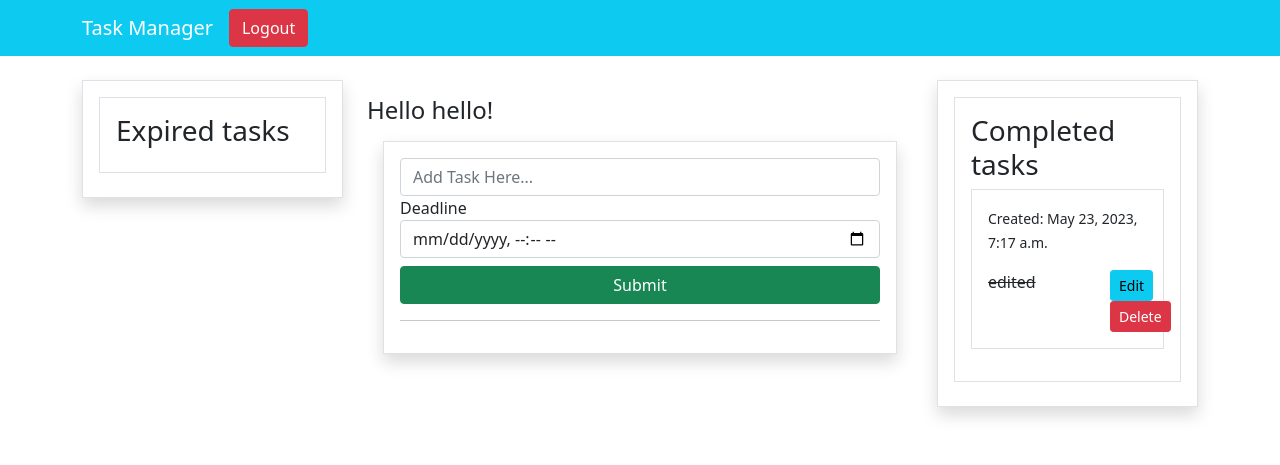
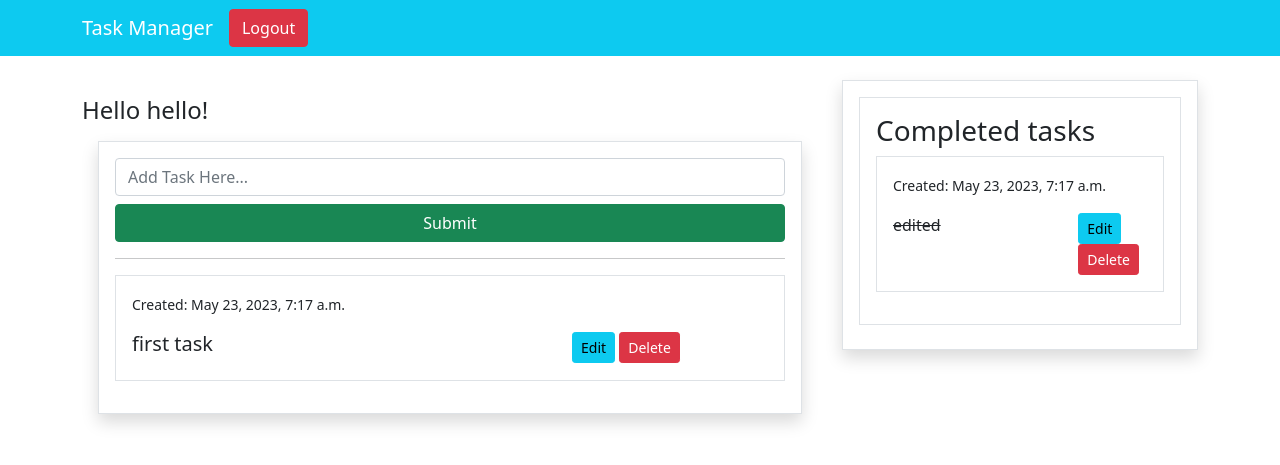
Before and after one commit to sanumuhammedc/django-crud, a Django app: page / in a window 1280 px wide. Shown: the top 465 px of the page. Run offline with Django 4.2, Linux system fonts and the light colour scheme; a user stored in the database is signed in; data comes from the database, SQL or seed files in the repository; both versions use the stored data as it was before the commit; some libraries are stand-ins or nearby versions.

Commit message:
changed todo app

```diff
--- a/myapp/templates/partials/aside.html
+++ /dev/null
@@ -1,28 +0,0 @@
-<div style="margin-top: 5rem !important;" class="border p-3 shadow">
-    <div class="border p-3 mb-2">
-        <h3>Expired tasks</h3>
-        {% for todo in todos %}
-            {% if todo.deadline < now %}
-                <div class="border p-3 mb-3">
-                <small>Created: {{ todo.created }}</small><br>
-                {% if todo.deadline %}
-                    <small>Deadline: {{ todo.deadline }}</small>
-                {% endif %}
-                <div class="row mt-3">
-                    <div class="col-md-8">
-                        {% if todo.complete == True %}
-                            <s><p>{{ todo.title }}</p></s>
-                        {% else %}
-                            <h5>{{ todo.title }}</h5>
-                        {% endif %}
-                    </div>
-                    <div class="col-md-4">
-                        <a class="btn btn-info btn-sm" href="{% url 'update' todo.id %}">Edit</a>
-                        <a class="btn btn-danger btn-sm" href="{% url 'delete' todo.id %}">Delete</a>
-                    </div>
-                </div>
-            </div>
-            {% endif %}
-        {% endfor %}
-    </div>
-</div>
--- a/myapp/templates/partials/base.html
+++ b/myapp/templates/partials/base.html
@@ -16,18 +16,14 @@
     {% if request.user.is_authenticated %}
         <div class="container">
             <div class="row">
-                <div class="col-md-3">
-                    {% include 'partials/aside.html' %}
-                </div>
-
-                <div class="col-md-6 mt-5">
+                <div class="col-md-8 mt-5">
                     <h4 class="mt-5">Hello {{ user.username }}!</h4>
                     {% block content %}
 
                     {% endblock %}
                 </div>
 
-                <div class="col-md-3">
+                <div class="col-md-4">
                     {% include 'partials/beside.html' %}
                 </div>
 
--- a/myapp/templates/todo/login.html
+++ b/myapp/templates/todo/login.html
@@ -25,7 +25,7 @@
       <div class="mb-3">
         <input required class="form-control" type="password" name="password" placeholder="Password">
       </div>
-      <input class="btn btn-primary" type="submit">
+      <input class="btn btn-primary" value="Login" type="submit">
     </form>
 
         <div>
--- a/myapp/todo/form.py
+++ b/myapp/todo/form.py
@@ -4,12 +4,11 @@
 
 class TaskForm(forms.ModelForm):
     title = forms.CharField(label='', widget=forms.TextInput(attrs={'placeholder': 'Add Task Here...'}))
-    deadline = forms.DateTimeField(required=False, widget=forms.TextInput(attrs={'type': 'datetime-local'}))
     user = forms.CharField(label='', required=False, widget=forms.TextInput(attrs={'style': 'display:none'}))
 
     class Meta:
         model = Task
-        fields = ['title', 'deadline', 'user']
+        fields = ['title', 'user']
 
 
 class UpdateTaskForm(forms.ModelForm):
@@ -17,4 +16,4 @@
 
     class Meta:
         model = Task
-        fields = ['title', 'complete', 'deadline']
+        fields = ['title', 'complete']
--- a/myapp/todo/models.py
+++ b/myapp/todo/models.py
@@ -10,7 +10,6 @@
     title = models.CharField(max_length=200, null=True, blank=True)
     complete = models.BooleanField(default=False)
     created = models.DateTimeField(default=timezone.now().strftime("%Y-%m-%d %H:%M"))
-    deadline = models.DateTimeField(blank=True, null=True)
 
     def __str__(self):
         return self.title
--- a/myapp/todo/views.py
+++ b/myapp/todo/views.py
@@ -20,7 +20,7 @@
 
     if request.method == 'POST':
         data = {'csrfmiddlewaretoken': request.POST['csrfmiddlewaretoken'], 'title': request.POST['title'],
-                'deadline': request.POST['deadline'], 'user': request.user.username}
+                'user': request.user.username}
         query_dict = QueryDict('', mutable=True)
         query_dict.update(data)
         form = TaskForm(query_dict)
```
Also changed, not shown: myapp/account/views.py (+1 -8 lines), myapp/templates/todo/register.html (+1 -10 lines), myapp/db.sqlite3, myapp/todo/migrations/0002_remove_task_deadline_alter_task_created.py (added), myapp/todo/migrations/0003_alter_task_created.py (added).
